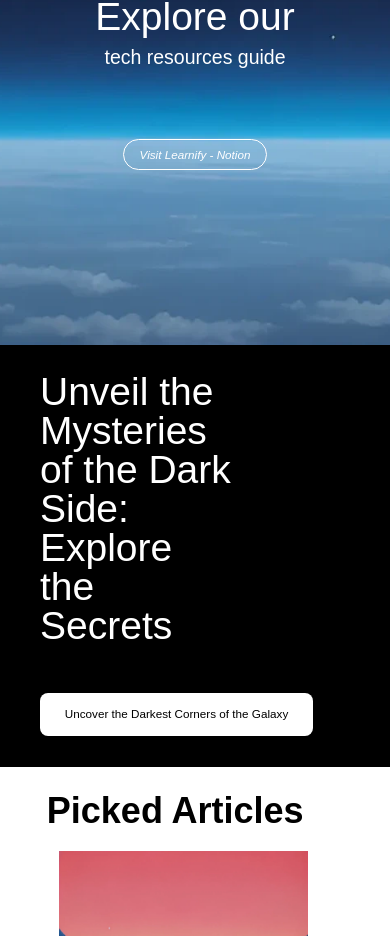
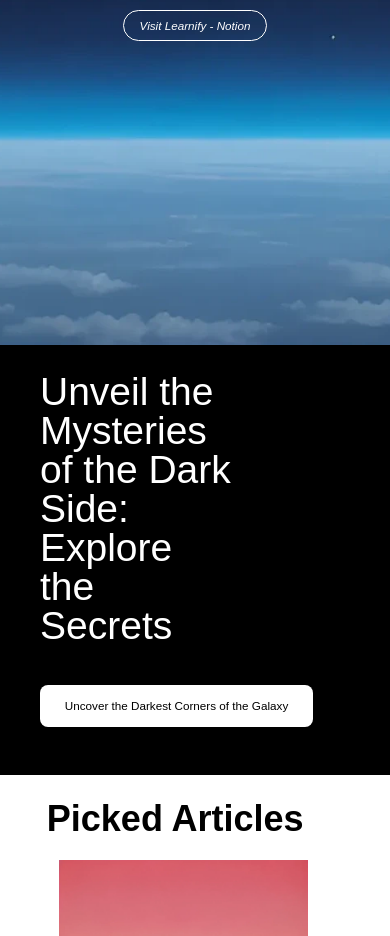
Before and after one commit to unshreif/samyplus, a plain HTML site: page index.html in a window 390 px wide. Shown: the part 489-1425 px from the top of the page. Drawn offline with nearby package versions, Linux system fonts and the light colour scheme; a web font is replaced by a local one.

Commit message:
improvements

```diff
--- a/style.css
+++ b/style.css
@@ -256,9 +256,12 @@ a{
   .wrapper h1{
     font-size: 9vw;
   }
+  #text{
+    margin-top:-3vw !important;
+  }
   #text h1 {
     font-size: 10vw;
-    margin-top: 50vw;
+    margin-top: 20vw;
   }
 h1 span{
   font-size: 5vw !important;
@@ -269,7 +272,7 @@ h1 span{
 }
 
   #text a {
-    margin-top: 9vw ;
+    margin-bottom: -5vw ;
     z-index: 1;
     height: 4vw;
     width: 50vw;
@@ -278,7 +281,7 @@ h1 span{
 
   #section2 {
     margin-top: -25vw;
-    height:50vh;
+    height:51vh;
   }
   #section2 h2 {
     font-size: 10vw;
@@ -287,6 +290,7 @@ h1 span{
   #section2 button {
     width: 70vw;
     height: 5vh;
+    margin-top: -9vw !important;
   }
   #section2 button > a {
     font-size: 3vw;
@@ -297,6 +301,7 @@ h1 span{
     z-index: -2;
     width: 90vw;
   }
+
   #section3 p {
     display: none;
   }
```
